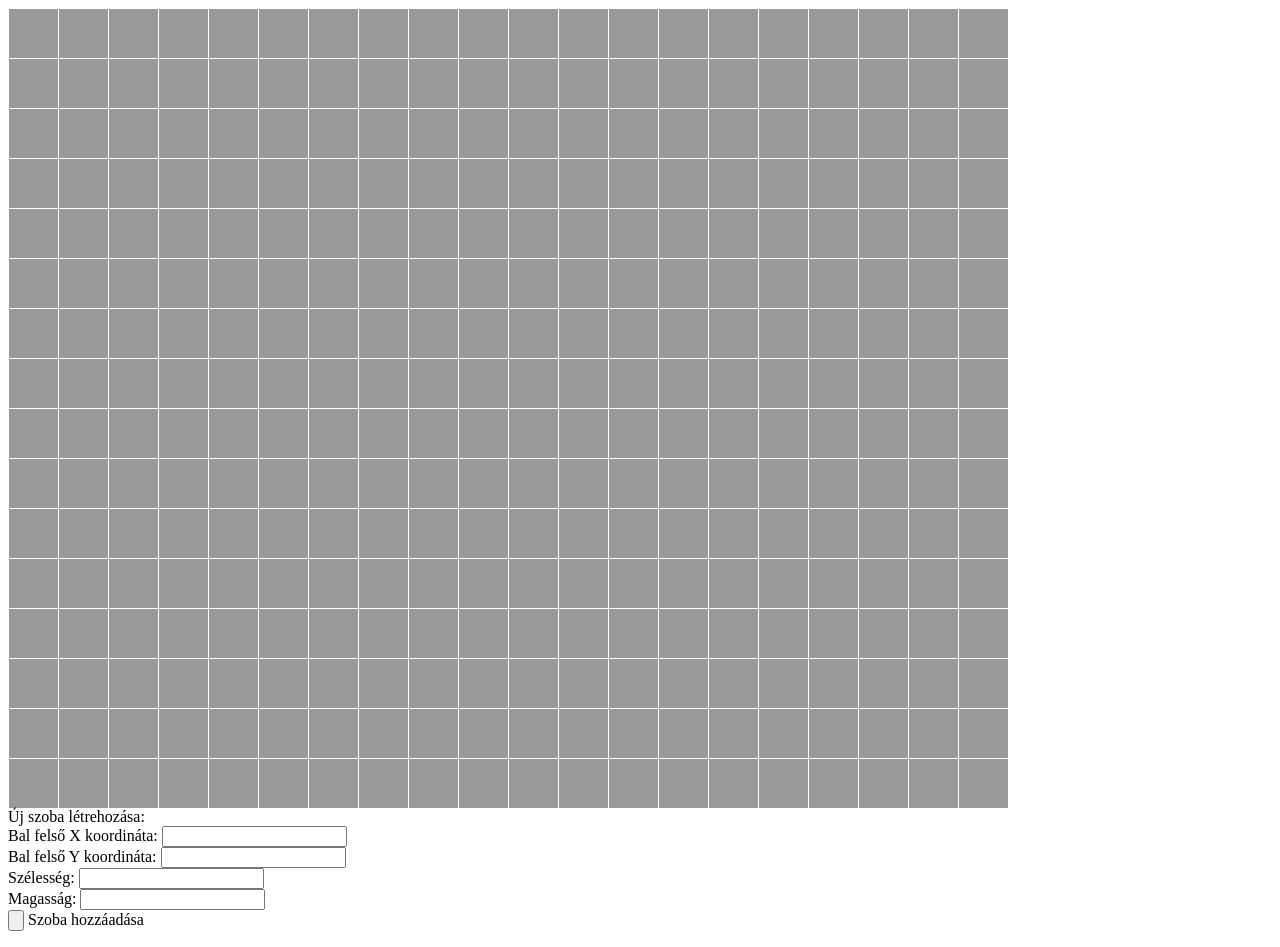
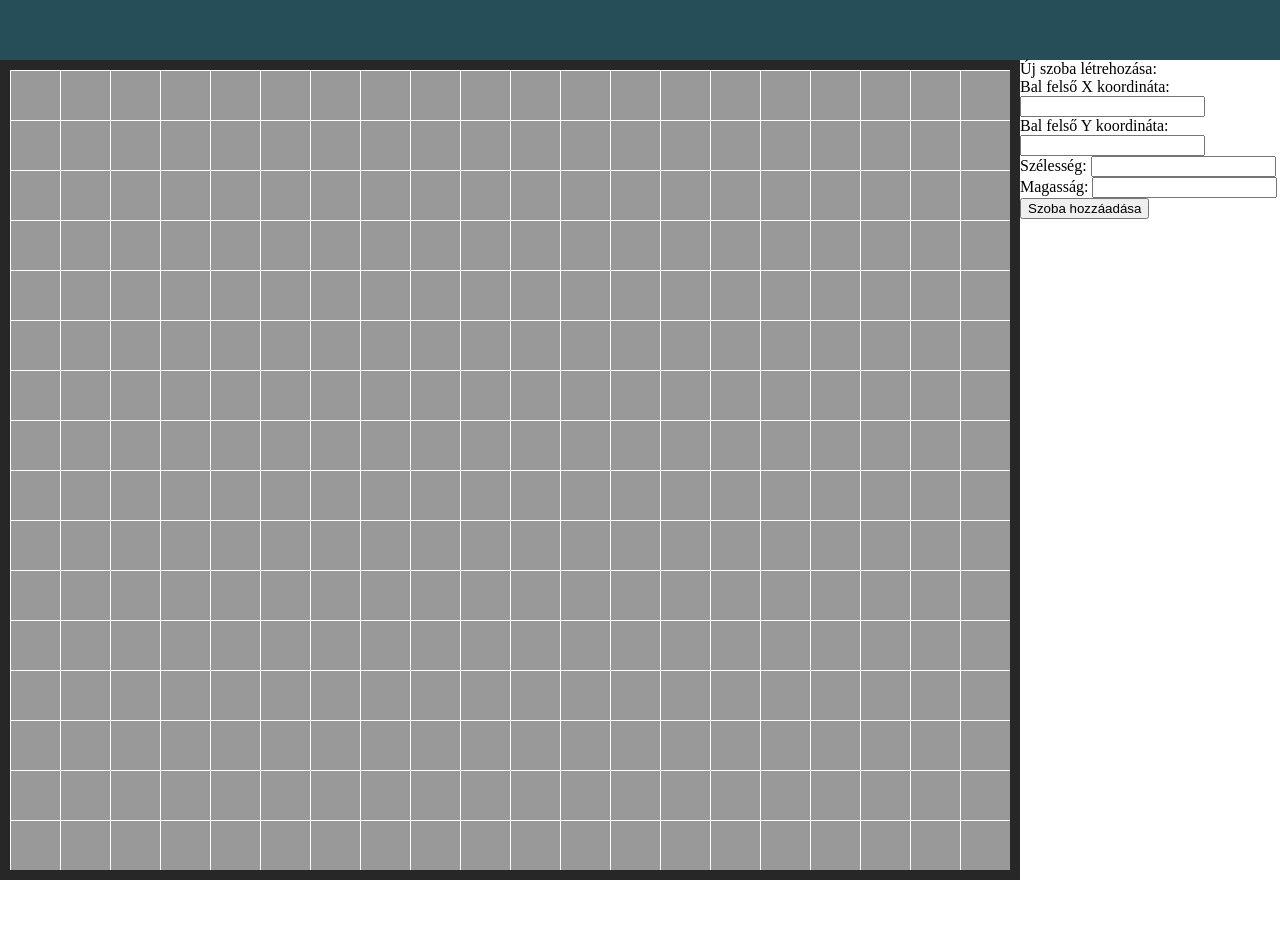
Before and after one commit to anitaagardi/upholsterer_web, a website built with webpack: page src/index.html in a window 1280 px wide. After the commit the page ends 880 px from the top, so only its background shows below. Built offline with nearby package versions, Linux system fonts and the light colour scheme.

Commit message:
Add basic html design

```diff
--- /dev/null
+++ b/src/css/main.css
@@ -0,0 +1,30 @@
+body {
+    margin:0;
+}
+
+.container {
+    position: relative;
+}
+
+#text {
+    position: absolute;
+    left: 0px;
+    top: 0px;
+    z-index: 10;
+    pointer-events: none;
+}
+
+.editor {
+    display:flex;
+    flex-direction: row;
+}
+
+.banner {
+    height:60px;
+    width:100%;
+    background-color: #254E58;
+}
+
+#glCanvas {
+    border: 10px solid #272727;
+}
--- a/src/index.html
+++ b/src/index.html
@@ -1,18 +1,36 @@
 <html>
+
 <head>
+	<link rel="stylesheet" type="text/css" href="css/main.css">
 </head>
+
 <body>
-<canvas id="glCanvas" width="1000" height="800"></canvas>
-<form>
-Új szoba létrehozása: </br>
-	Bal felső X koordináta: <input type="number" id="roomUpperLeftX"></input></br>
-	Bal felső Y koordináta: <input type="number" id="roomUpperLeftY"></input></br>
-	Szélesség: <input type="number" id="roomWidth"></input></br>
-	Magasság: <input type="number" id="roomHeight"></input></br>
-	<input type="button" id="addNewRoom"> Szoba hozzáadása </input>
-</form>
+	<div class="banner"></div>
+	<div class="editor">
+		<div class="container">
+			<canvas id="glCanvas" width="1000" height="800"></canvas>
+			<canvas id="text"  width="1000" height="800"></canvas>
+		</div>
+		<div>
+			<div>Új szoba létrehozása:</div>
+			<form>
+				<div>Bal felső X koordináta:
+					<input type="number" id="roomUpperLeftX" />
+				</div>
+				<div>Bal felső Y koordináta:
+					<input type="number" id="roomUpperLeftY" />
+				</div>
+				<div>Szélesség:
+					<input type="number" id="roomWidth" />
+				</div>
+				<div>Magasság:
+					<input type="number" id="roomHeight" />
+				</div>
+				<button id="addNewRoom"> Szoba hozzáadása </button>
+			</form>
+		</div>
+	</div>
+	<script src="js/main.js"></script>
+</body>
 
-<script src="js/main.js"></script>
-
-</body>
 </html>
--- a/src/js/main.ts
+++ b/src/js/main.ts
@@ -22,6 +22,7 @@ main.drawScene();
 let addNewRoomHTMLInput = (<HTMLInputElement>document.getElementById("addNewRoom"));
 
 addNewRoomHTMLInput.addEventListener("click", (event) => {
+	event.preventDefault();
 	console.log("addnewRoom");
 	let roomUpperLeftX: number = parseInt((<HTMLInputElement>document.getElementById("roomUpperLeftX")).value);
 	let roomUpperLeftY: number =  parseInt((<HTMLInputElement>document.getElementById("roomUpperLeftY")).value);
@@ -89,25 +90,7 @@ addNewRoomHTMLInput.addEventListener("click", (event) => {
 
 main.subscribeClick((x, y) => {
 
-	/*let point = scene2D.convert2DPointTo3DWorld(x, y);
-
-	if (points.length < 3) {
-		points.push(point);
-	}
-
-	if (points.length == 3) {
-
-		let t = new Triangle(
-			points[0],
-			points[1],
-			points[2],
-			vec4.fromValues(1.0, 1.0, 1.0, 1.0),
-		);
-
-		scene2D.addTriangle(t);
-
-		main.drawScene(scene2D);
-	}*/
+	console.log(x + " " + y);
 
 	let [p, d] = scene2D.getRayTo2DPoint(x, y);
 
@@ -131,5 +114,5 @@ main.subscribeClick((x, y) => {
 	}
 	//main.drawGrids();
 
-	//alert(result);
+	alert(result);
 });
--- a/webpack.config.js
+++ b/webpack.config.js
@@ -51,7 +51,13 @@ module.exports = {
 			{
 			    from: 'src/index.html',
 				to: '.'
-			}/*,
+      },
+
+      {
+        from: 'src/css/main.css',
+        to: './css/main.css'
+      }
+        /*,
 
 			{
 			    from: 'src/js/utils/gl-matrix.js',
```
